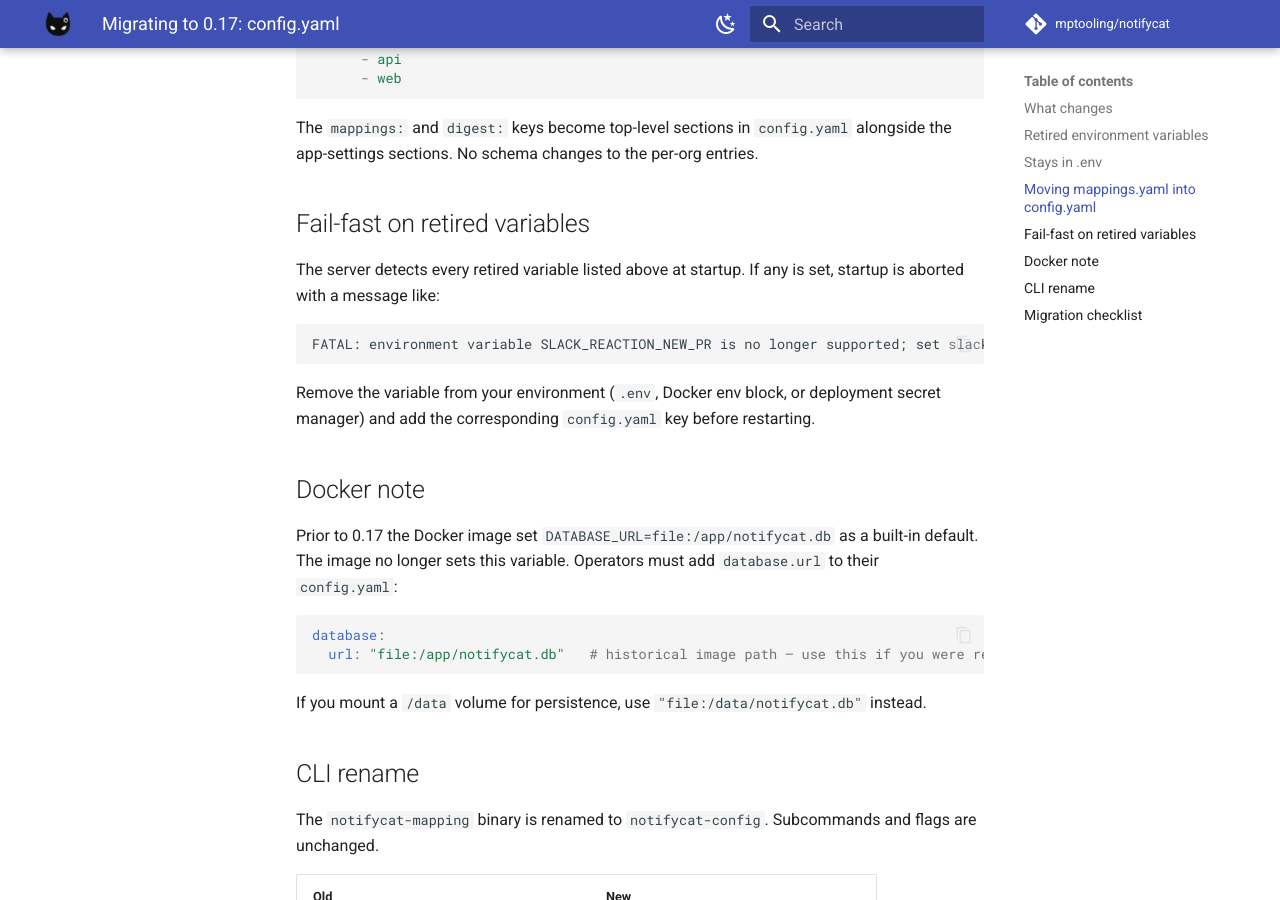
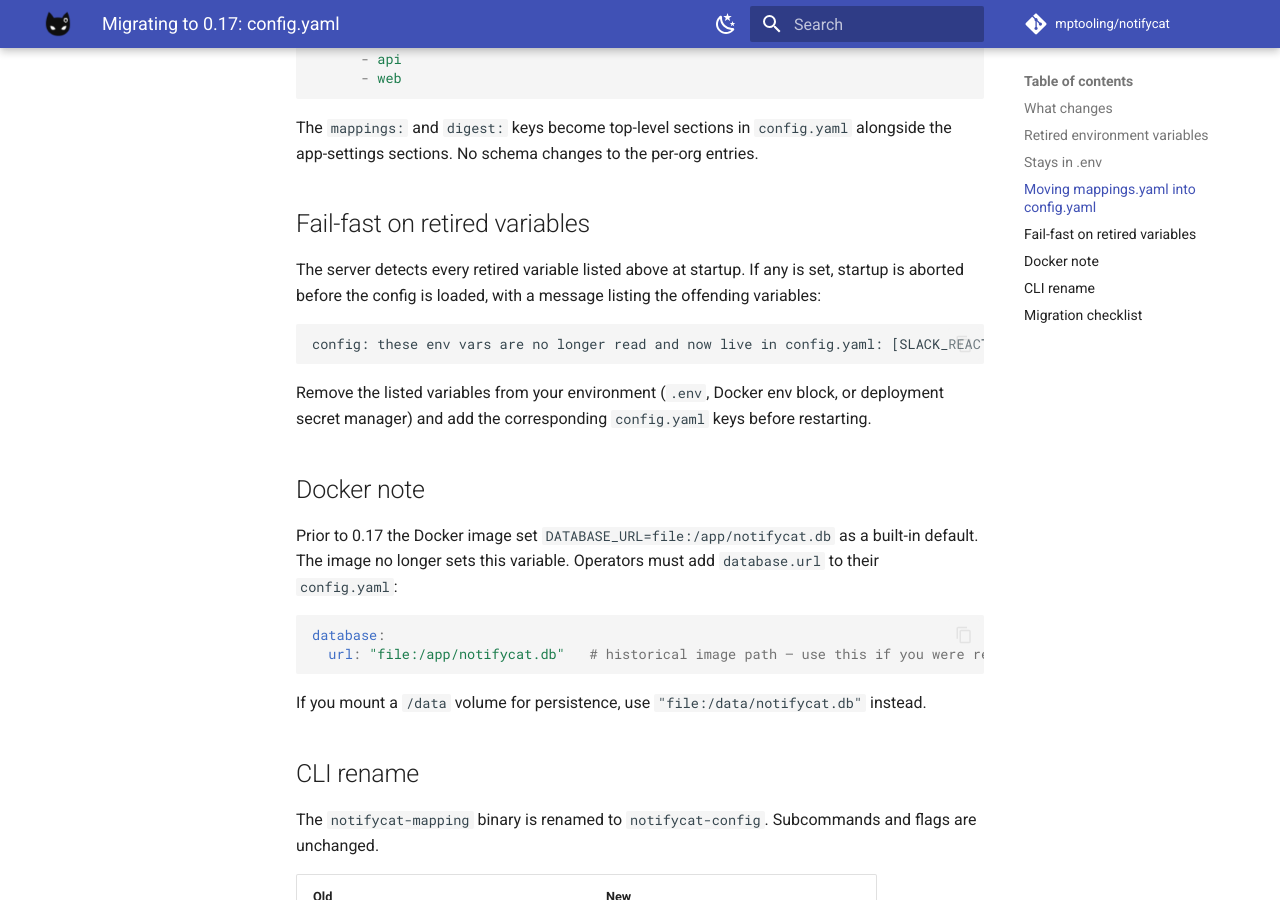
Before and after one commit to mptooling/notifycat, an MkDocs documentation site: the page built from docs/0.17-config-migration.md, in a window 1280 px wide and 900 px high, scrolled down 3152 px. Built offline with MkDocs 1.6.1 and Material for MkDocs 9.7.7, drawn with Linux system fonts in a browser that asks for light colours; comment, search, counter and statistics services are not loaded.

Commit message:
docs: align migration error message and CLAUDE.md with config.yaml

````diff
--- a/docs/0.17-config-migration.md
+++ b/docs/0.17-config-migration.md
@@ -87,13 +87,13 @@ The `mappings:` and `digest:` keys become top-level sections in `config.yaml` al
 
 ## Fail-fast on retired variables
 
-The server detects every retired variable listed above at startup. If any is set, startup is aborted with a message like:
+The server detects every retired variable listed above at startup. If any is set, startup is aborted before the config is loaded, with a message listing the offending variables:
 
 ```
-FATAL: environment variable SLACK_REACTION_NEW_PR is no longer supported; set slack.reactions.new_pr in config.yaml instead. See docs/0.17-config-migration.md.
+config: these env vars are no longer read and now live in config.yaml: [SLACK_REACTION_NEW_PR LOG_LEVEL] — see docs/0.17-config-migration.md
 ```
 
-Remove the variable from your environment (`.env`, Docker env block, or deployment secret manager) and add the corresponding `config.yaml` key before restarting.
+Remove the listed variables from your environment (`.env`, Docker env block, or deployment secret manager) and add the corresponding `config.yaml` keys before restarting.
 
 ## Docker note
 
````
Also changed, not shown: CLAUDE.md (+13 -11 lines).
